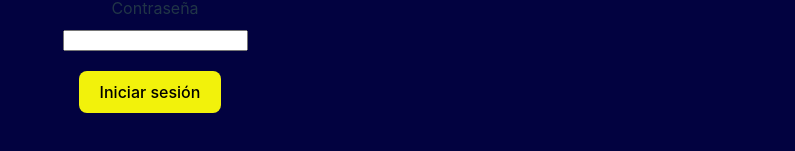
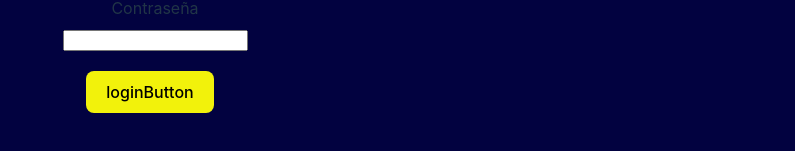
Before and after one commit to rto1991/proyecto03-Hack-a-Boss, a React (Vite) app in the folder proyecto03/: page / in a window 1280 px wide. Both pictures are taken after a click on the button "INICIAR SESION". Shown: the part 383-534 px from the top of the page, without its empty margins (485-1280 px from the left). Built offline with nearby package versions, Linux system fonts and the light colour scheme.

Commit message:
Ultimas modificaciones del dia

```diff
--- a/proyecto03/src/components/Login/Login.jsx
+++ b/proyecto03/src/components/Login/Login.jsx
@@ -59,7 +59,9 @@
           required
         />
 
-        <button type="submit">Iniciar sesión</button>
+        <button type="submit">
+          <FormattedMessage id="loginButton" />
+        </button>
       </form>
     </div>
   );
```
